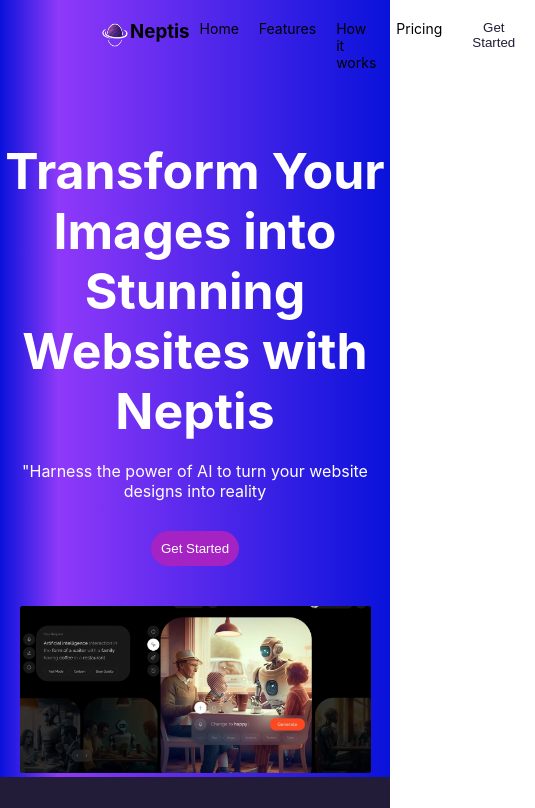
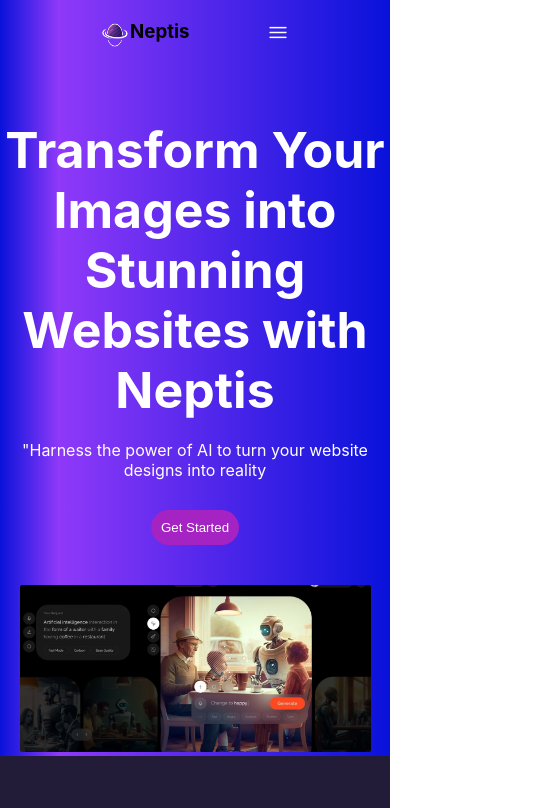
Before and after one commit to Bentike/Neptis, a React (Create React App) app: page / in a window 390 px wide. Shown: the top 808 px of the page, 535 px wide, since content can reach past the window. Built offline with nearby package versions, Linux system fonts and the light colour scheme.

Commit message:
added hambugger to nav

```diff
--- a/src/Components/Navs.js
+++ b/src/Components/Navs.js
@@ -1,4 +1,5 @@
 import "../Styles/navs.css";
+import hambugger from "../images/hambugger.png";
 
 const Navs = () => {
     return(
@@ -10,6 +11,7 @@
               <li>Pricing</li>
               <li><button>Get Started</button></li>
            </ul>
+           <img src={hambugger} alt="open nav-links" className="hambugger"/>
        </div>
     );
 }
--- a/src/Styles/navs.css
+++ b/src/Styles/navs.css
@@ -17,3 +17,17 @@
     margin-top: -10px;
     border-radius: 50px;
 }
+
+.hambugger{
+    display: none;
+}
+
+@media screen and (max-width: 740px){
+    .nav-items{
+        display: none;
+    }
+
+    .hambugger{
+        display: block;
+    }
+}
```
